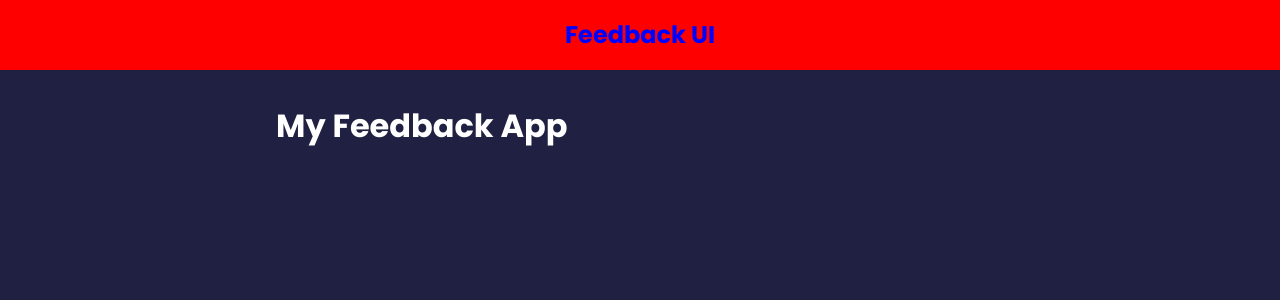
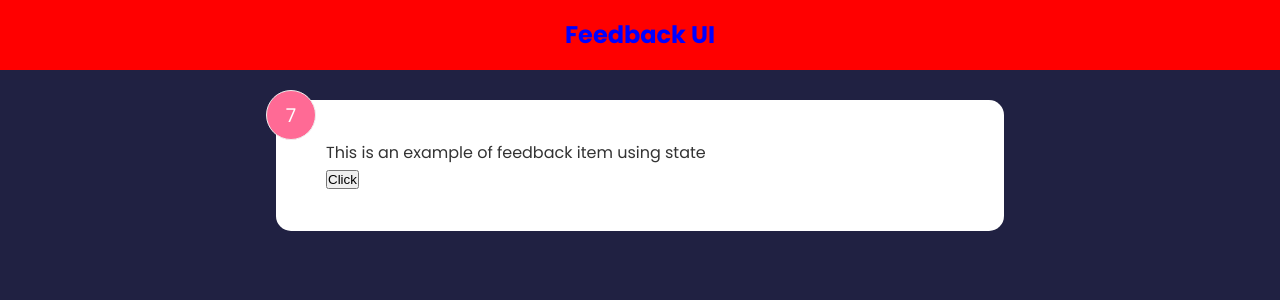
Before and after one commit to nish10/Feedback-App-React, a React (Create React App) app in the folder feedback-app/: page / in a window 1280 px wide. Shown: the top 300 px of the page. Built offline with nearby package versions, Linux system fonts and the light colour scheme.

Commit message:
State and useState hook

```diff
--- a/feedback-app/src/App.js
+++ b/feedback-app/src/App.js
@@ -1,15 +1,16 @@
-import React from 'react'
-import Header from './components/Header'
+import React from 'react';
+import Header from './components/Header';
+import FeedbackItem from './components/FeedbackItem';
 
 function App() {
   return (
     <>
-      <Header bgColor='red' textColor='blue' text='Feedback UI' />
-      <div className='container'>
-        <h1>My Feedback App</h1>
+      <Header bgColor="red" textColor="blue" text="Feedback UI" />
+      <div className="container">
+        <FeedbackItem />
       </div>
     </>
-  )
+  );
 }
 
-export default App
+export default App;
--- /dev/null
+++ b/feedback-app/src/components/FeedbackItem.jsx
@@ -0,0 +1,25 @@
+import React from 'react';
+import { useState } from 'react';
+
+function FeedbackItem() {
+  const [rating, setRating] = useState(7);
+  const [text, setText] = useState(
+    'This is an example of feedback item using state'
+  );
+
+  const handleClick = () => {
+    setRating((prev) => {
+      return prev + 1;
+    });
+  };
+
+  return (
+    <div className="card">
+      <div className="num-display">{rating}</div>
+      <div className="text-display">{text}</div>
+      <button onClick={handleClick}>Click</button>
+    </div>
+  );
+}
+
+export default FeedbackItem;
--- a/feedback-app/src/components/Header.jsx
+++ b/feedback-app/src/components/Header.jsx
@@ -1,11 +1,11 @@
-import React from 'react'
-import PropTypes from 'prop-types'
+import React from 'react';
+import PropTypes from 'prop-types';
 
 function Header({ bgColor, textColor, text }) {
   const headerStyles = {
     backgroundColor: bgColor,
-  color: textColor
-}
+    color: textColor,
+  };
 
   return (
     <header style={headerStyles}>
@@ -13,20 +13,19 @@
         <h2>{text}</h2>
       </div>
     </header>
-  )
+  );
 }
 
 Header.defaultProps = {
   text: 'Default Header',
   bgColor: 'rgba(0,0,0,0,0.4)',
-  textColor: '#ff6a95'
-}
+  textColor: '#ff6a95',
+};
 
 Header.propTypes = {
   text: PropTypes.string.isRequired,
   bgColor: PropTypes.string,
-  textColor: PropTypes.string
-}
+  textColor: PropTypes.string,
+};
 
-
-export default Header
+export default Header;
```
Lines whose indentation alone changed are shown as unchanged.
